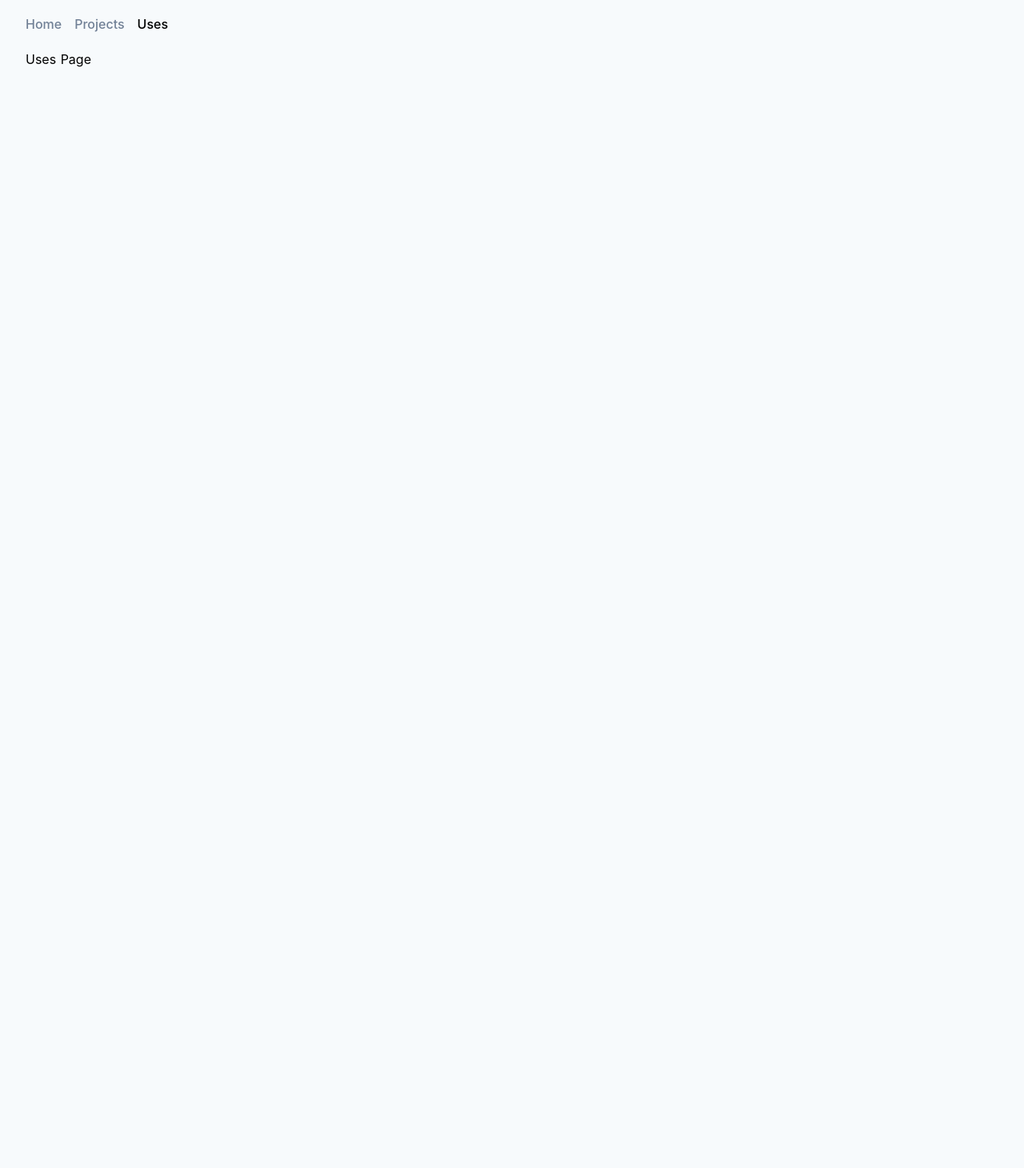
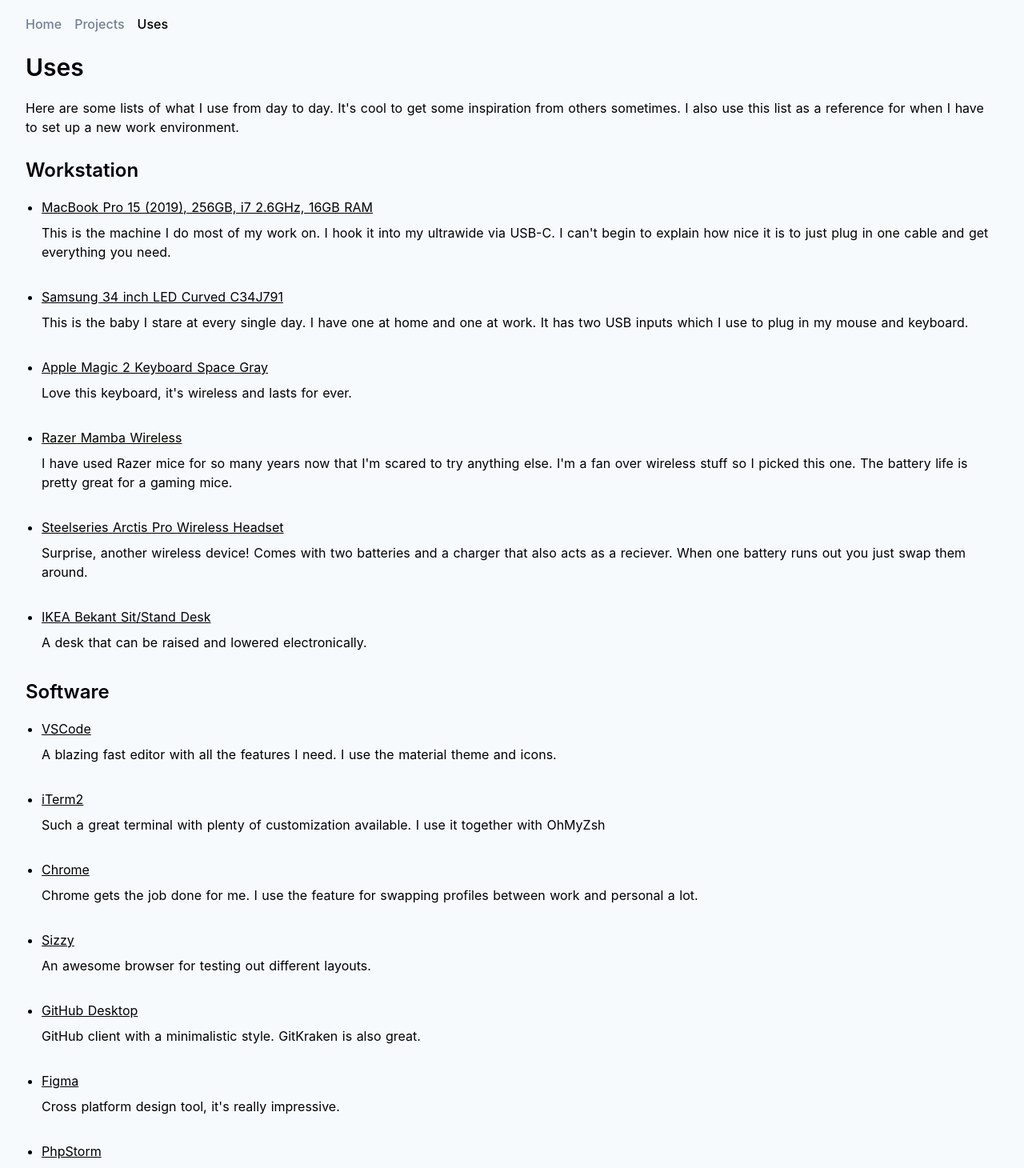
Before and after one commit to wiu753/martinwiu.com, a Nuxt app: page /uses in a window 1280 px wide. Shown: the part 70-1530 px from the top of the page at 80% size. Before the commit the page ends 800 px from the top, so only its background shows below. Built offline with nearby package versions, Linux system fonts and the light colour scheme.

Commit message:
Add uses page

```diff
--- /dev/null
+++ b/components/MeUses.vue
@@ -0,0 +1,19 @@
+<template>
+	<li class="mb-4 sm:mb-8">
+		<div>
+			<h3 class="mb-2">
+				<a class="underline hover:underline" :href="link">{{ title }}</a>
+			</h3>
+			<slot></slot>
+		</div>
+	</li>
+</template>
+
+<script>
+export default {
+	props: {
+		title: String,
+		link: String,
+	},
+}
+</script>
--- a/pages/index.vue
+++ b/pages/index.vue
@@ -38,7 +38,7 @@
 			const res = Math.abs(today - startedCoding) / 1000
 			const days = Math.floor(res / 86400)
 			return +days
-		},
-	},
+		}
+	}
 }
 </script>
--- a/pages/uses.vue
+++ b/pages/uses.vue
@@ -1,5 +1,87 @@
 <template>
-  <div>
-    <h1>Uses Page</h1>
-  </div>
+	<div>
+		<div>
+			<h1 class="text-2xl sm:text-3xl mb-4 font-semibold">Uses</h1>
+			<p class="mb-6">
+				Here are some lists of what I use from day to day. It's
+				cool to get some inspiration from others sometimes.
+				I also use this list as a reference for when I
+				have to set up a new work environment.
+			</p>
+		</div>
+		<div>
+			<h2 class="text-xl mb-4 font-semibold sm:text-2xl">Workstation</h2>
+			<ul class="list-disc ml-5">
+				<me-uses title="MacBook Pro 15 (2019), 256GB, i7 2.6GHz, 16GB RAM" link="https://www.apple.com/shop/buy-mac/macbook-pro/15-inch-space-gray-2.6ghz-6-core-processor-with-turbo-boost-up-to-4.5ghz-256gb#">
+					This is the machine I do most of my work on. I hook it into my
+					<a class="fancy-underline" href="#monitor">ultrawide</a> via
+					USB-C. I can't begin to explain how nice it is to just plug
+					in one cable and get everything you need.
+				</me-uses>
+				<me-uses id="monitor" title="Samsung 34 inch LED Curved C34J791" link="https://www.samsung.com/uk/monitors/curved-cf791/">
+					This is the baby I stare at every single day. I have one
+					at home and one at work. It has two USB inputs which
+					I use to plug in my mouse and keyboard.
+				</me-uses>
+				<me-uses title="Apple Magic 2 Keyboard Space Gray" link="https://www.apple.com/shop/product/MRMH2LL/A/magic-keyboard-with-numeric-keypad-us-english-space-gray?fnode=4c">
+          Love this keyboard, it's wireless and lasts for ever.
+        </me-uses>
+				<me-uses title="Razer Mamba Wireless" link="https://www.razer.com/gaming-mice/razer-mamba-wireless">
+					I have used Razer mice for so many years now that I'm
+					scared to try anything else. I'm a fan over wireless
+					stuff so I picked this one. The battery life is pretty
+					great for a gaming mice.
+				</me-uses>
+				<me-uses title="Steelseries Arctis Pro Wireless Headset" link="https://steelseries.com/gaming-headsets/arctis-pro-wireless">
+					Surprise, another wireless device! Comes with two batteries
+					and a charger that also acts as a reciever. When one battery
+					runs out you just swap them around.
+				</me-uses>
+				<me-uses title="IKEA Bekant Sit/Stand Desk" link="https://www.ikea.com/us/en/catalog/products/S49022538/">
+          A desk that can be raised and lowered electronically.
+        </me-uses>
+			</ul>
+		</div>
+		<div>
+			<h2 class="text-xl mb-4 sm:text-2xl font-semibold">Software</h2>
+			<ul class="list-disc ml-5">
+				<me-uses title="VSCode" link="https://code.visualstudio.com/">
+					A blazing fast editor with all the features I need. I use the material
+					<a class="fancy-underline" href="https://marketplace.visualstudio.com/items?itemName=Equinusocio.vsc-material-theme">theme</a> and
+					<a class="fancy-underline" href="https://marketplace.visualstudio.com/items?itemName=PKief.material-icon-theme">icons</a>.
+				</me-uses>
+				<me-uses title="iTerm2" link="https://www.iterm2.com/">
+					Such a great terminal with plenty of customization available.
+					I use it together with
+					<a class="fancy-underline" href="https://ohmyz.sh/">OhMyZsh</a>
+				</me-uses>
+				<me-uses title="Chrome" link="https://www.google.com/chrome/">
+					Chrome gets the job done for me. I use the feature for swapping profiles
+					between work and personal a lot.
+				</me-uses>
+				<me-uses title="Sizzy" link="https://sizzy.app/">
+          An awesome browser for testing out different layouts.
+        </me-uses>
+				<me-uses title="GitHub Desktop" link="https://desktop.github.com/">
+					GitHub client with a minimalistic style.
+					<a class="fancy-underline" href="https://www.gitkraken.com/git-client">GitKraken</a>
+					is also great.
+				</me-uses>
+				<me-uses title="Figma" link="https://figma.com/">
+          Cross platform design tool, it's really impressive.</me-uses>
+				<me-uses title="PhpStorm" link="https://www.jetbrains.com/phpstorm/">
+          When I have to do back-end work PhpStorm is my go-to IDE choice.
+        </me-uses>
+			</ul>
+		</div>
+	</div>
 </template>
+
+<script>
+import MeUses from '@/components/MeUses'
+export default {
+	components: {
+    MeUses
+  }
+}
+</script>
```
